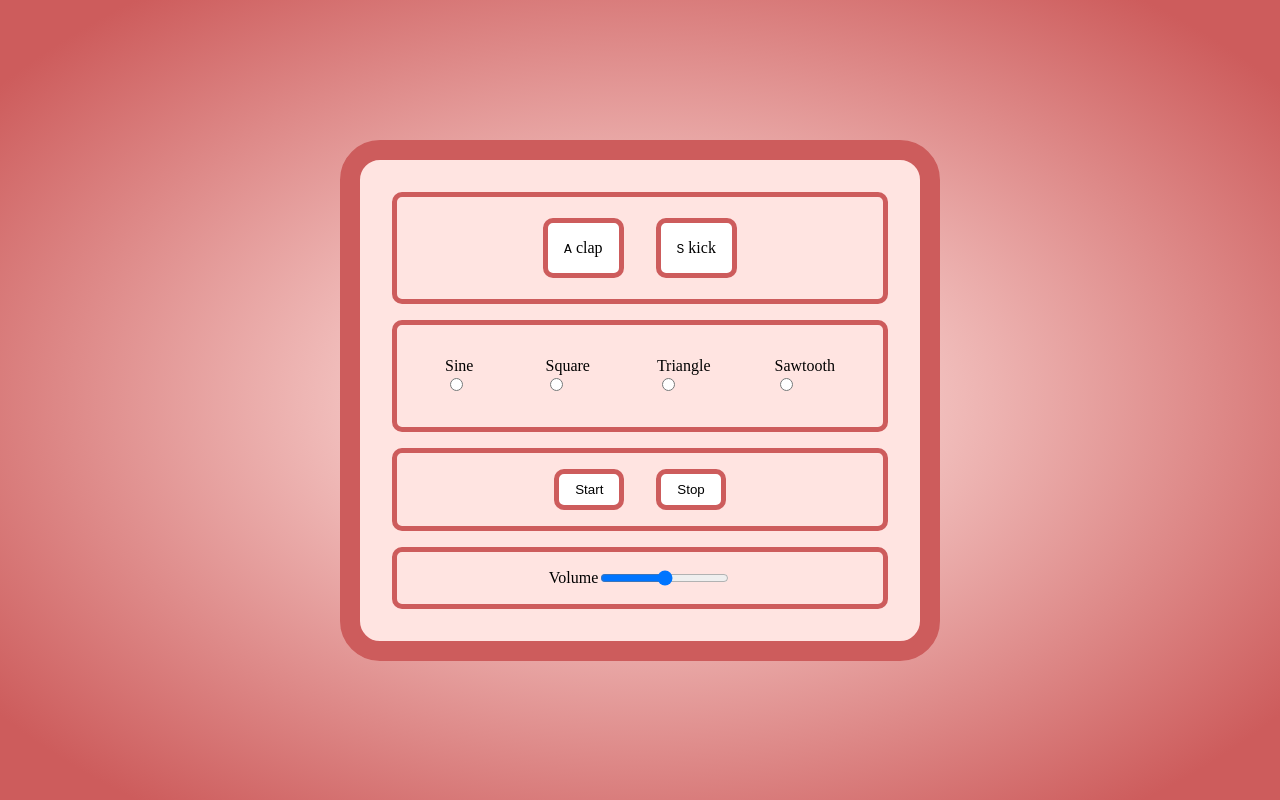
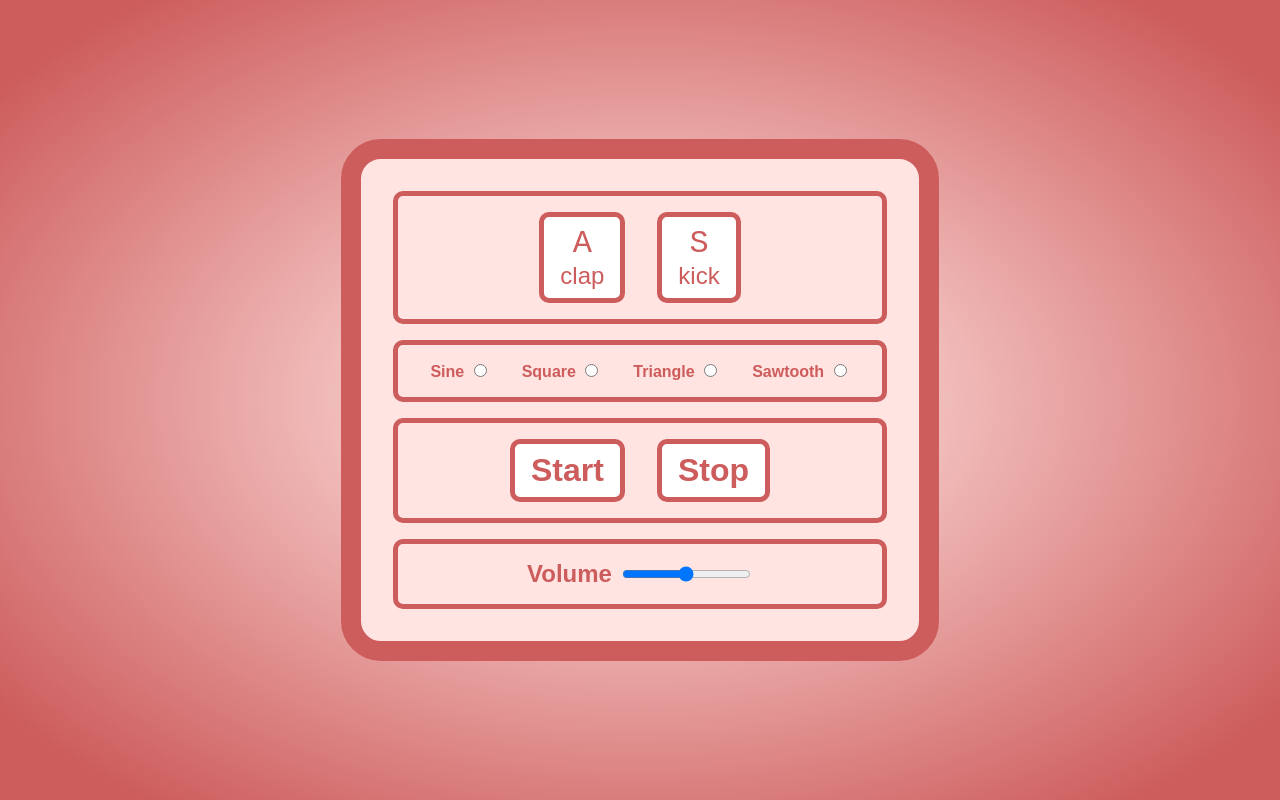
Before and after one commit to ericgold/drum-machine, a plain HTML site: page index.html in a window 1280 px wide. Drawn offline with Linux system fonts and the light colour scheme.

Commit message:
add text color and adjust layout

```diff
--- a/style.css
+++ b/style.css
@@ -17,7 +17,7 @@ body {
 main {
 	display: grid;
 	grid-template-columns: 1fr;
-	grid-template-rows: 1fr 1fr;
+	/*grid-template-rows: 1fr 1fr;*/
 	grid-row-gap: 1rem;
 	margin: auto;
 	padding: 2rem;
@@ -25,6 +25,9 @@ main {
 	background-color: mistyrose;
 	border: 20px solid indianred;
 	border-radius: 40px;
+	font-family: sans-serif;
+	font-size: 16px;
+	color: indianred;
 }
 
 section {
@@ -38,16 +41,36 @@ section {
 }
 
 .keys {
-	padding: 1rem;
+	padding: 0.5rem 1rem;
 	margin: 0 1rem;
 	border: 5px solid indianred;
 	border-radius: 10px;
 	background-color: white;
 }
 
+.key {
+	display: flex;
+	flex-direction: column;
+	justify-content: center;
+	align-items: center;
+}
+
+.key kbd {
+	font-size: 2rem;
+}
+
+.key .sound {
+	font-size: 1.5rem;
+}
+
+.waveforms {
+	flex-wrap: wrap;
+}
+
 .waveforms label {
 	margin: 0 1rem;
-	padding: 1rem;
+	font-size: 1rem;
+	font-weight: bold;
 }
 
 .oscillator button {
@@ -57,4 +80,13 @@ section {
 	border: 5px solid indianred;
 	border-radius: 10px;
 	background-color: white;
+	color: indianred;
+	font-size: 2rem;
+	font-weight: bold;
 }
+
+.volume label {
+	margin-right: 0.5rem;
+	font-size: 1.5rem;
+	font-weight: bold;
+}
```
